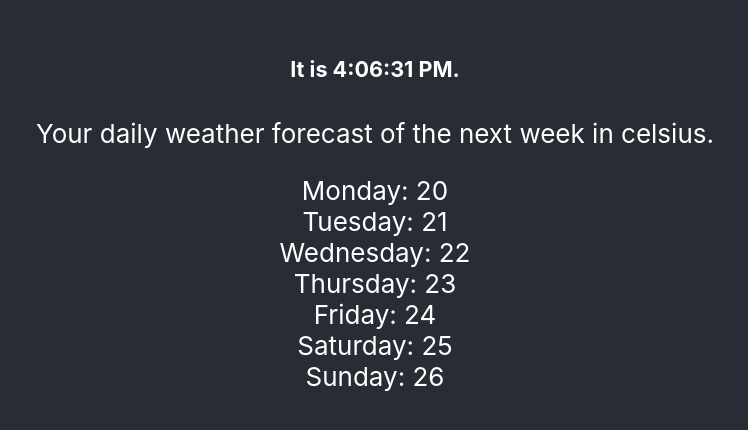
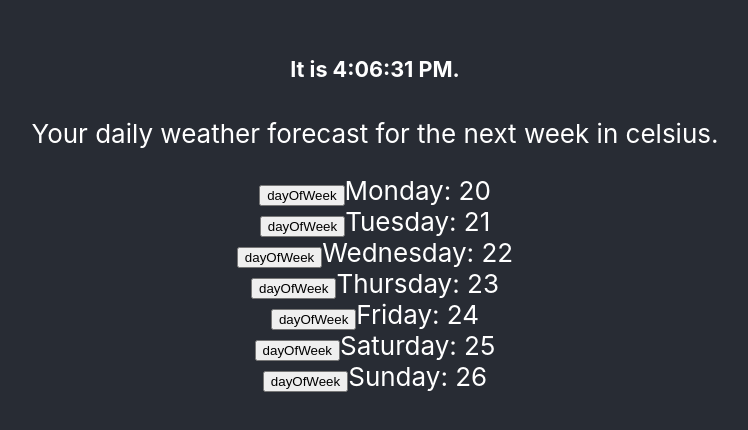
Before and after one commit to MR-444/WeatherApp, a React (Create React App) app: page / in a window 1280 px wide. Shown: the part 194-624 px from the top of the page, without its empty margins (265-1013 px from the left). Built offline with nearby package versions, Linux system fonts and the light colour scheme.

Commit message:
make buttons with weekday (not working yet)

```diff
--- a/src/App.tsx
+++ b/src/App.tsx
@@ -1,9 +1,16 @@
-import React from 'react';
+import React, { Component, MouseEvent } from 'react';
 import './App.css';
 import WeatherData from "./WeatherData";
 import {DayOfWeek} from  "./models/DayOfWeek";
+import Main from "./models/main"
 
 
+
+interface Props {
+  day: String;
+}
+
+// original
 const App: React.FC = () => {
   return (
     <div className="App">
@@ -15,6 +22,9 @@ const App: React.FC = () => {
   );
 }
 
+
+
+
 function Clock(props: any) {
   return (
     <div>
@@ -23,12 +33,13 @@ function Clock(props: any) {
   );
 }
 
+
 function Intro() {
   return (
     <div>
       <p>
         <Clock date={new Date()}/>
-        Your daily weather forecast of the next week in celsius.
+        Your daily weather forecast for the next week in celsius.
       </p>
     </div>
   );
@@ -40,22 +51,47 @@ function Overview() {
 
   return (
     <div>
-      Monday:    {weeklyWeatherArray[DayOfWeek.Monday].temp} <br />
+      <Button value = {DayOfWeek[DayOfWeek.Monday]} />
+      {DayOfWeek[DayOfWeek.Monday]}:    {weeklyWeatherArray[DayOfWeek.Monday].temp} <br />
 
-      Tuesday:   {weeklyWeatherArray[DayOfWeek.Tuesday].temp} <br />
+      <Button  />
+      {DayOfWeek[DayOfWeek.Tuesday]}:   {weeklyWeatherArray[DayOfWeek.Tuesday].temp} <br />
 
-      Wednesday: {weeklyWeatherArray[DayOfWeek.Wednesday].temp} <br />
+      <Button  />
+      {DayOfWeek[DayOfWeek.Wednesday]}: {weeklyWeatherArray[DayOfWeek.Wednesday].temp} <br />
 
-      Thursday:  {weeklyWeatherArray[DayOfWeek.Thursday].temp} <br />
+      <Button  />
+      {DayOfWeek[DayOfWeek.Thursday]}:  {weeklyWeatherArray[DayOfWeek.Thursday].temp} <br />
 
-      Friday:    {weeklyWeatherArray[DayOfWeek.Friday].temp} <br />
+      <Button  />
+      {DayOfWeek[DayOfWeek.Friday]}:    {weeklyWeatherArray[DayOfWeek.Friday].temp} <br />
 
-      Saturday:  {weeklyWeatherArray[DayOfWeek.Saturday].temp} <br />
+      <Button  />
+      {DayOfWeek[DayOfWeek.Saturday]}:  {weeklyWeatherArray[DayOfWeek.Saturday].temp} <br />
 
-      Sunday:    {weeklyWeatherArray[DayOfWeek.Sunday].temp} <br />
+      <Button  />
+      {DayOfWeek[DayOfWeek.Sunday]}:    {weeklyWeatherArray[DayOfWeek.Sunday].temp} <br />
     </div>
   );
 }
 
+export class Button extends Component {
+  private readonly day: string;
+
+  constructor(public props: any, public dayOfWeek: string)
+  {
+    super(props);
+    this.day = "dayOfWeek";
+  }
+
+  handleClick(event: MouseEvent) {
+    event.preventDefault();
+    alert(event.currentTarget.tagName); // alerts BUTTON
+  }
+
+  render() {
+      return <button onClick={this.handleClick}> {this.day} </button>
+  }
+}
 
 export default App;
--- a/src/WeatherData.ts
+++ b/src/WeatherData.ts
@@ -20,9 +20,6 @@ import Main from "./models/main";
 
 export default class WeatherData {
 
-
-
-
    private WeekTemperatureArray: Main[] = [
      { temp:  20.0, pressure: 1009, humidity:  64, temp_min:   17, temp_max:   23.33  },
      { temp:  21.0, pressure: 1012, humidity:  84, temp_min:   18, temp_max:   24.33  },
```
Also changed, not shown: 1 other file (tests, documents, lock files or other folders).
